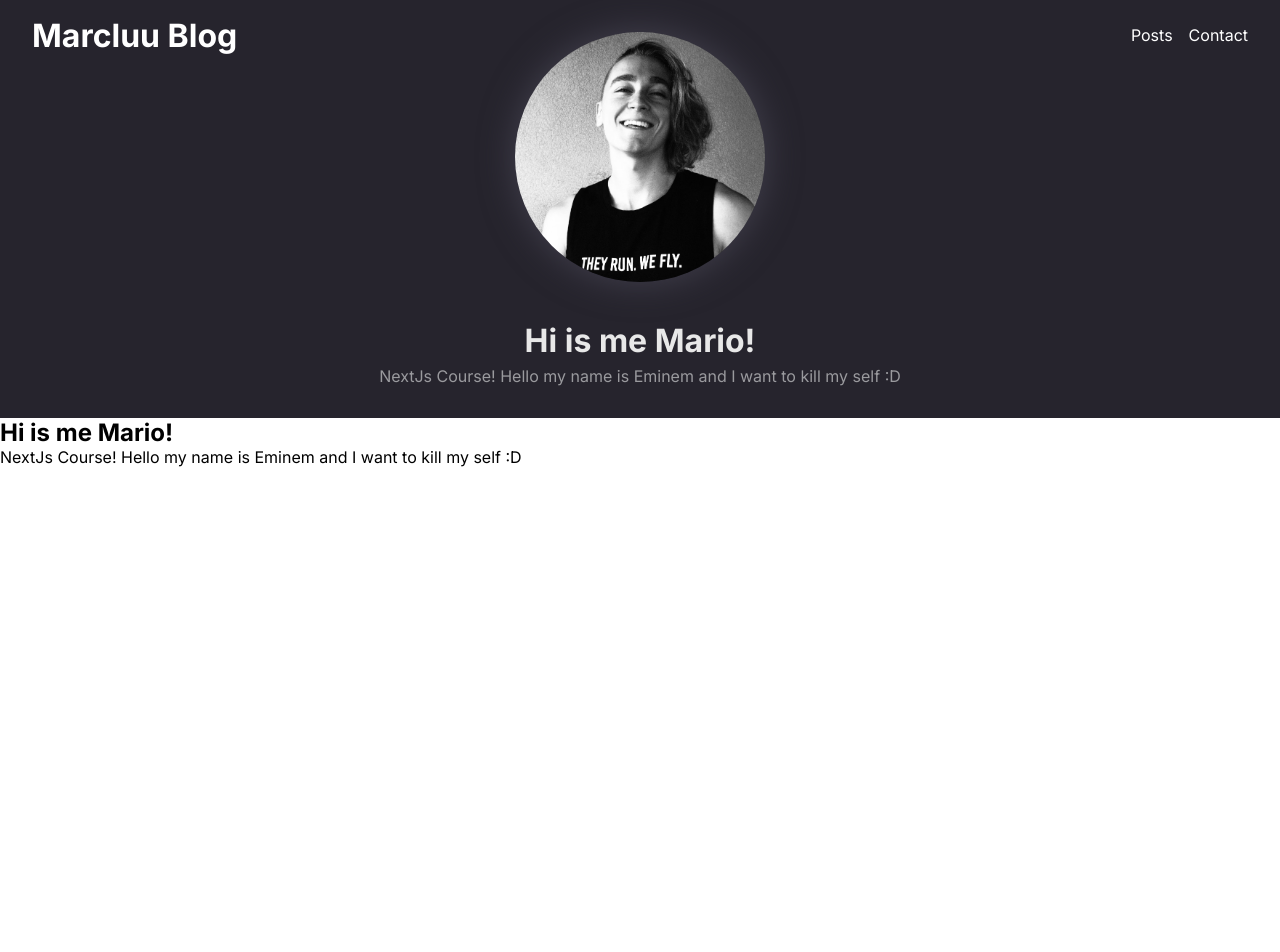
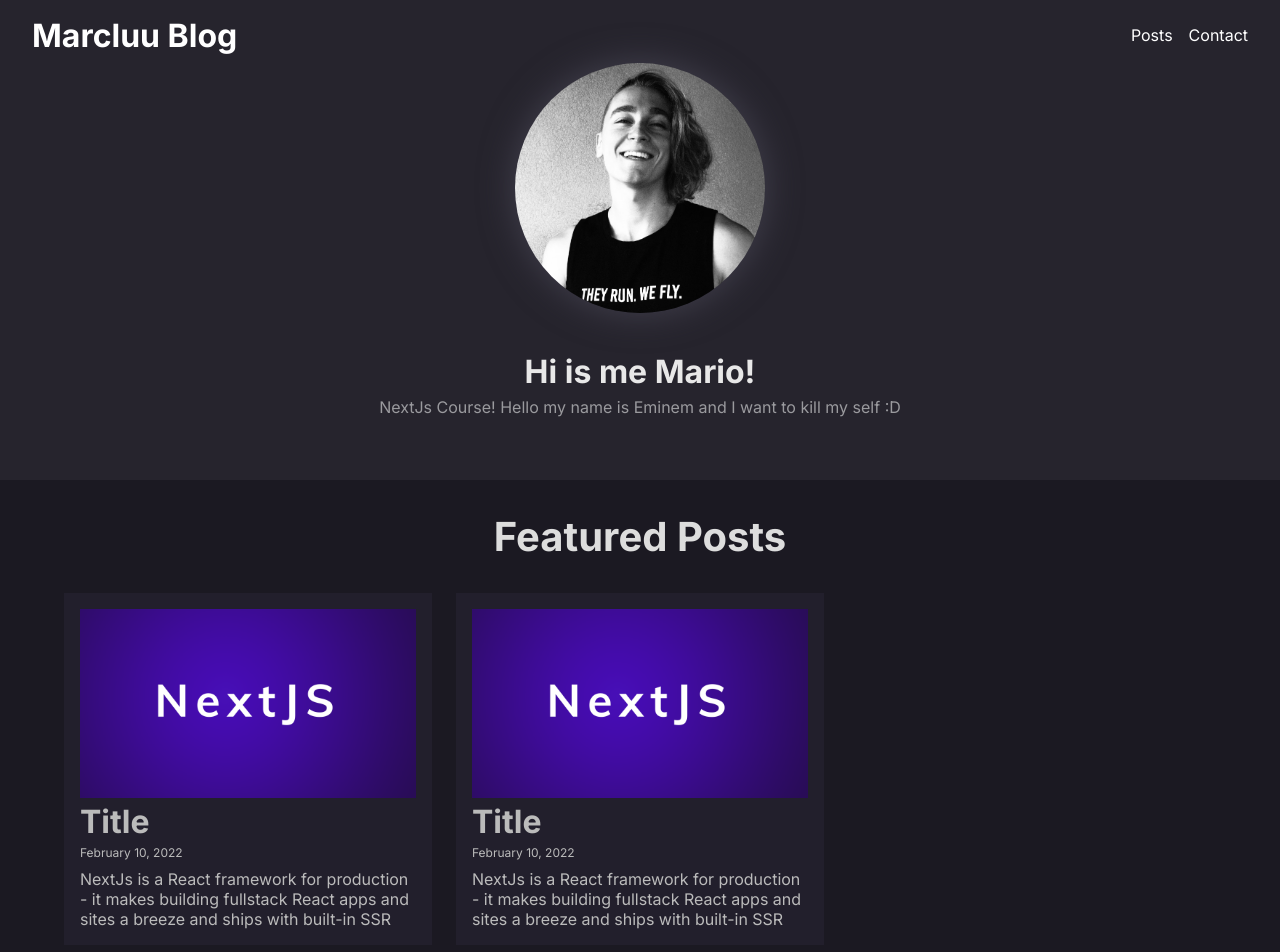
Before and after one commit to marcelmilosz/myBlog-NextJs-React-MongoDb, a Next.js app: page / in a window 1280 px wide. Shown: the top 952 px of the page. Before the commit the page ends 800 px from the top, so only its background shows below. Built offline with nearby package versions, Linux system fonts and the light colour scheme.

Commit message:
Added dummy posts and some basic styles

```diff
--- a/components/home-page/featured-posts.js
+++ b/components/home-page/featured-posts.js
@@ -1,15 +1,12 @@
+import PostsGrid from 'components/posts/posts-grid';
 import classes from './featured-posts.module.scss';
 
-function FeaturedPosts() {
+function FeaturedPosts(props) {
 
     return (
-        <section>
-            <div>
-
-            </div>
-            <h1> Hi is me Mario!</h1>
-            <p> NextJs Course! Hello my name is Eminem and I want to kill my self :D </p>
-
+        <section className={classes.FeaturedPosts}>
+            <h2> Featured Posts </h2>
+            <PostsGrid posts={props.posts} />
         </section>
     )
 }
--- a/components/home-page/featured-posts.module.scss
+++ b/components/home-page/featured-posts.module.scss
@@ -0,0 +1,15 @@
+.FeaturedPosts {
+    width: 100%;
+    min-height: 60%;
+
+    background-color: rgb(27, 25, 34);
+
+    padding: 2rem 4rem;
+
+    h2 {
+        font-size: 40px;
+        color: #ddd;
+        text-align: center;
+        margin-bottom: 2rem;
+    }
+}
--- a/components/layout/layout.js
+++ b/components/layout/layout.js
@@ -7,7 +7,7 @@ function Layout(props) {
         <Fragment>
             <MainNavigation />
 
-            <main>
+            <main style={{ height: "100%" }}>
                 {props.children}
             </main>
         </Fragment>
--- a/components/layout/main-navigation.js
+++ b/components/layout/main-navigation.js
@@ -9,7 +9,7 @@ function MainNavigation() {
     return (
         <header className={classes.Header}>
             <div className={classes.LogoContainer}>
-                <Link className={classes.Link} href="/"> <a> <Logo /> </a> </Link>
+                <Link className={classes.Link} href="/"> <Logo />  </Link>
             </div>
 
             <nav>
--- /dev/null
+++ b/components/posts/post-item.js
@@ -0,0 +1,34 @@
+import Image from 'next/image'
+import Link from 'next/link'
+import React from 'react'
+
+import classes from './post-item.module.scss'
+
+function PostItem(props) {
+
+    const { title, image, excerpt, date, slug } = props.post;
+
+    const formattedDate = new Date(date).toLocaleDateString("en-US", {
+        day: "numeric",
+        month: "long",
+        year: "numeric"
+    });
+
+    const imagePath = `/images/posts/${slug}/${image}`;
+    const linkPath = `/posts/${slug}`;
+
+    return (
+        <li className={classes.PostItem}>
+            <Link href={linkPath}>
+                <div> <Image className={classes.PostImage} src={imagePath} alt={title} width={300} height={200} /> </div>
+                <div>
+                    <h3> Title </h3>
+                    <time> {formattedDate} </time>
+                    <p> {excerpt} </p>
+                </div>
+            </Link>
+        </li>
+    )
+}
+
+export default PostItem
--- /dev/null
+++ b/components/posts/post-item.module.scss
@@ -0,0 +1,28 @@
+.PostItem {
+    padding: 1rem;
+
+    background-color: rgb(34, 31, 44);
+
+    a {
+        text-decoration: none;
+        color: #bbb;
+    }
+
+    .PostImage {
+        width: 100%;
+        height: auto;
+    }
+
+    div {
+        h3 {
+            font-size: 32px;
+        }
+        time {
+            font-size: 12px;
+        }
+        p {
+            font-size: 16px;
+            margin-top: 0.5rem;
+        }
+    }
+}
--- /dev/null
+++ b/components/posts/posts-grid.js
@@ -0,0 +1,15 @@
+import PostItem from "./post-item";
+import classes from "./posts-grid.module.scss"
+
+function PostsGrid(props) {
+
+    const { posts } = props;
+
+    return (
+        <ul className={classes.grid}>
+            {posts.map((post, idx) => <PostItem key={post.slug} post={post} />)}
+        </ul>
+    )
+}
+
+export default PostsGrid
--- /dev/null
+++ b/components/posts/posts-grid.module.scss
@@ -0,0 +1,8 @@
+.grid {
+    list-style: none;
+
+    display: grid;
+    grid-template-columns: repeat(auto-fill, minmax(20rem, 1fr));
+    gap: 1.5rem;
+    align-content: center;
+}
--- a/src/pages/index.js
+++ b/src/pages/index.js
@@ -3,13 +3,29 @@ import Hero from "components/home-page/hero";
 import { Fragment } from "react";
 
 
+const DUMMY_POSTS = [
+  {
+    slug: 'getting-started-with-next-js1',
+    title: "Getting started with NextJs",
+    image: "getting-started-nextjs.png",
+    excerpt: "NextJs is a React framework for production - it makes building fullstack React apps and sites a breeze and ships with built-in SSR",
+    date: '2022-02-10'
+  },
+  {
+    slug: 'getting-started-with-next-js1',
+    title: "Getting started with NextJs",
+    image: "getting-started-nextjs.png",
+    excerpt: "NextJs is a React framework for production - it makes building fullstack React apps and sites a breeze and ships with built-in SSR",
+    date: '2022-02-10'
+  }
+]
 
 
 function HomePage() {
   return (
     <Fragment>
       <Hero />
-      <FeaturedPosts />
+      <FeaturedPosts posts={DUMMY_POSTS} />
     </Fragment>
   )
 }
```
Also changed, not shown: components/posts/all-posts.js (added, +16 -0 lines), components/posts/all-posts.module.scss (added, +9 -0 lines), src/pages/posts/index.js (+20 -0 lines), public/images/posts/getting-started-with-next-js1/getting-started-nextjs.png (added).
